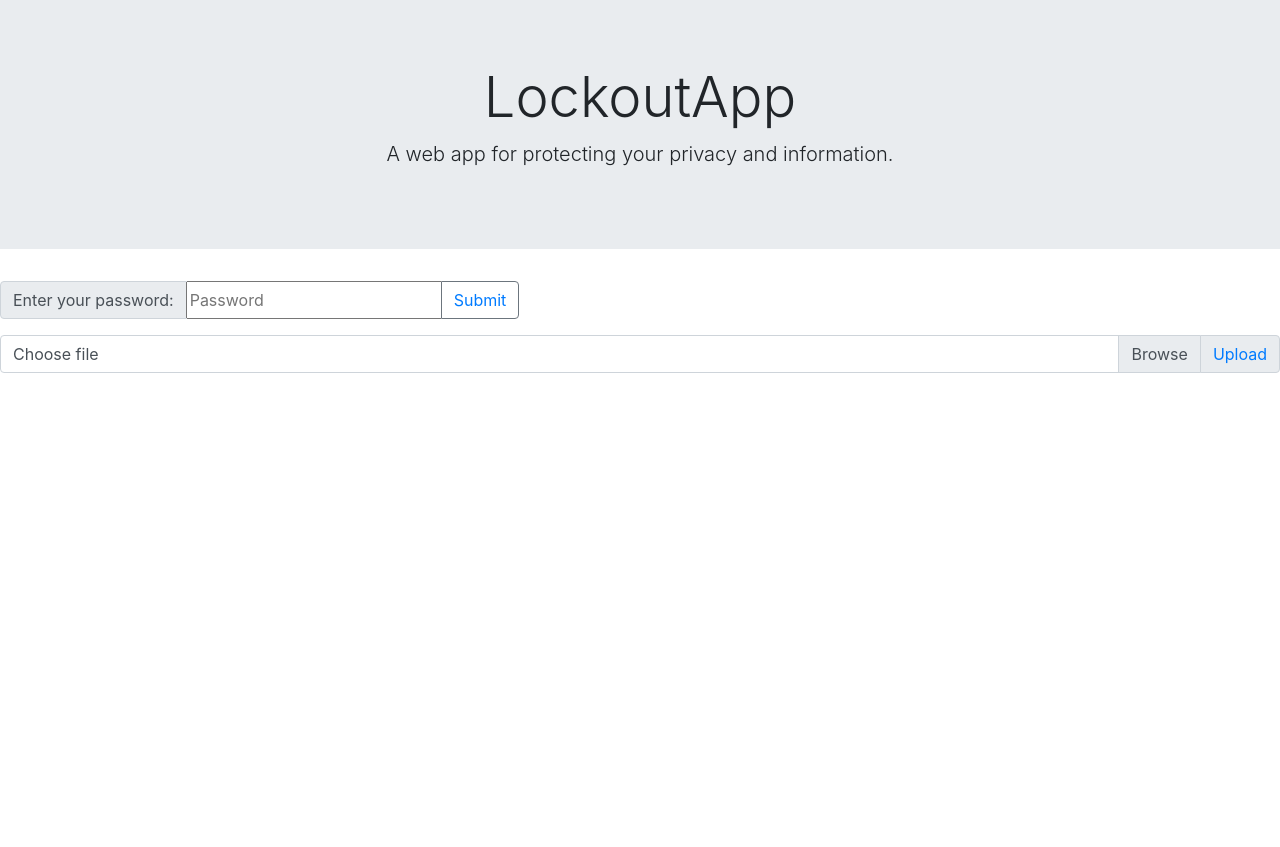
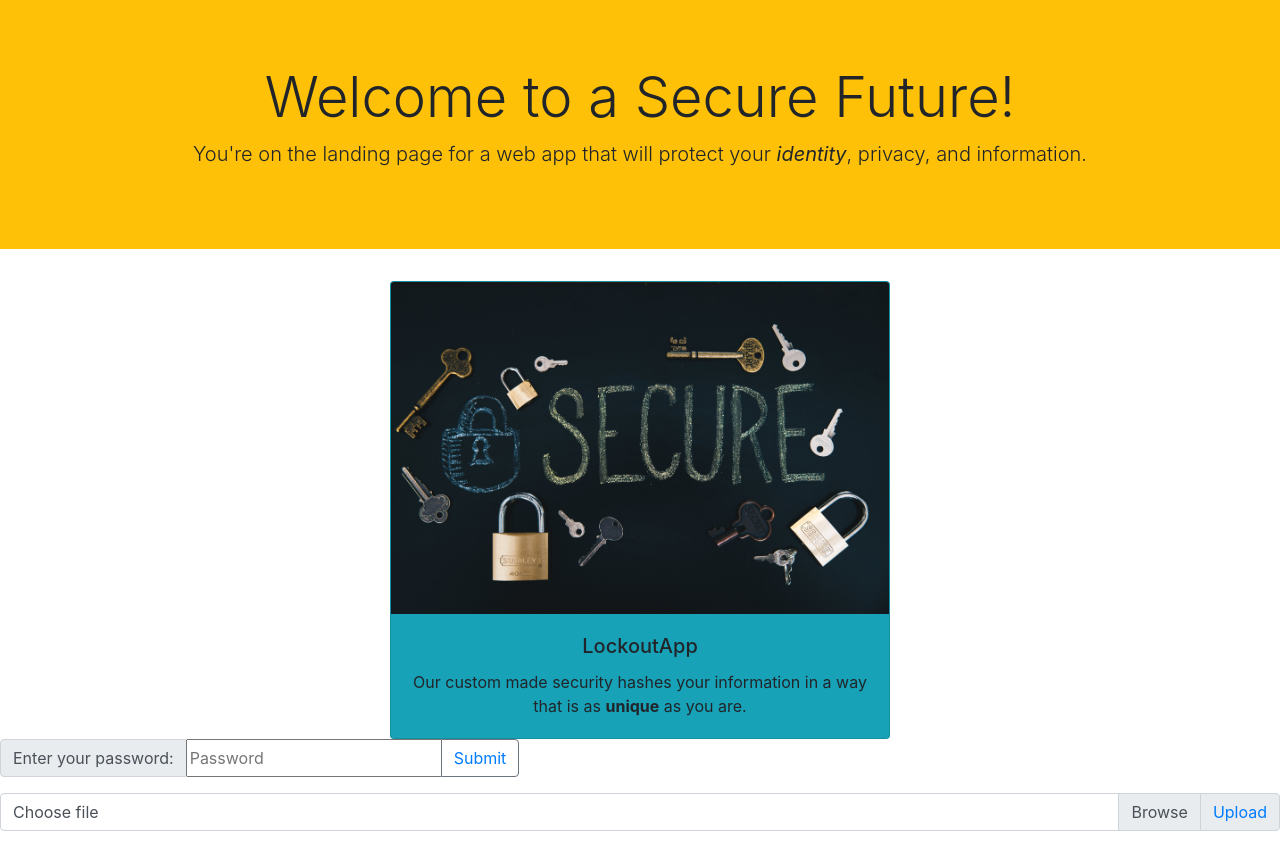
Before and after one commit to beandrea/lockoutApp, a website: page index.html in a window 1280 px wide. Before the commit the page ends 800 px from the top, so only its background shows below. Drawn offline with nearby package versions, Linux system fonts and the light colour scheme.

Commit message:
padding and information

```diff
--- a/index.html
+++ b/index.html
@@ -10,16 +10,26 @@
     <script src="https://code.jquery.com/jquery-3.5.1.min.js"
         integrity="sha256-9/aliU8dGd2tb6OSsuzixeV4y/faTqgFtohetphbbj0=" crossorigin="anonymous"></script>
     <script src="./script.js"></script>
-    <link rel="shortcut icon" href="./download.png">
+    <link rel="shortcut icon" href="./imgs/download.png">
 </head>
 
 <body>
-    <div class="jumbotron jumbotron-fluid">
+    <div class="jumbotron jumbotron-fluid bg-warning">
         <div class="container">
-            <h1 class="display-4 text-center">LockoutApp</h1>
-            <p class="lead text-center">A web app for protecting your privacy and information.</p>
+            <h1 class="display-4 text-center">Welcome to a Secure Future!</h1>
+            <p class="lead text-center">You're on the landing page for a web app that will protect your <em><strong>identity</strong></em>, privacy, and
+                information.</p>
         </div>
     </div>
+
+    <div class="card m-auto bg-info" style="width: 500px;">
+        <img src="./imgs/secure-on-chalkboard-with-locks.jpg" class="card-img-top">
+        <div class="card-body">
+            <h5 class="card-title text-center">LockoutApp</h5>
+            <p class="card-text text-center">Our custom made security hashes your information in a way that is as <strong>unique</strong> as you are.</p>
+        </div>
+    </div>
+
     <div class="input-group mb-3">
         <div class="input-group-prepend">
             <span class="input-group-text" id="basic-addon1">Enter your password: </span>
@@ -36,7 +46,8 @@
             <label class="custom-file-label" for="inputGroupFile01">Choose file</label>
         </div>
         <div class="input-group-append">
-            <span class="input-group-text text-primary btn btn-outline-secondary" id="inputGroupFileAddon01">Upload</span>
+            <span class="input-group-text text-primary btn btn-outline-secondary"
+                id="inputGroupFileAddon01">Upload</span>
         </div>
     </div>
 </body>
```
Also changed, not shown: imgs/download.png (renamed from download.png), imgs/secure-on-chalkboard-with-locks.jpg (added).
